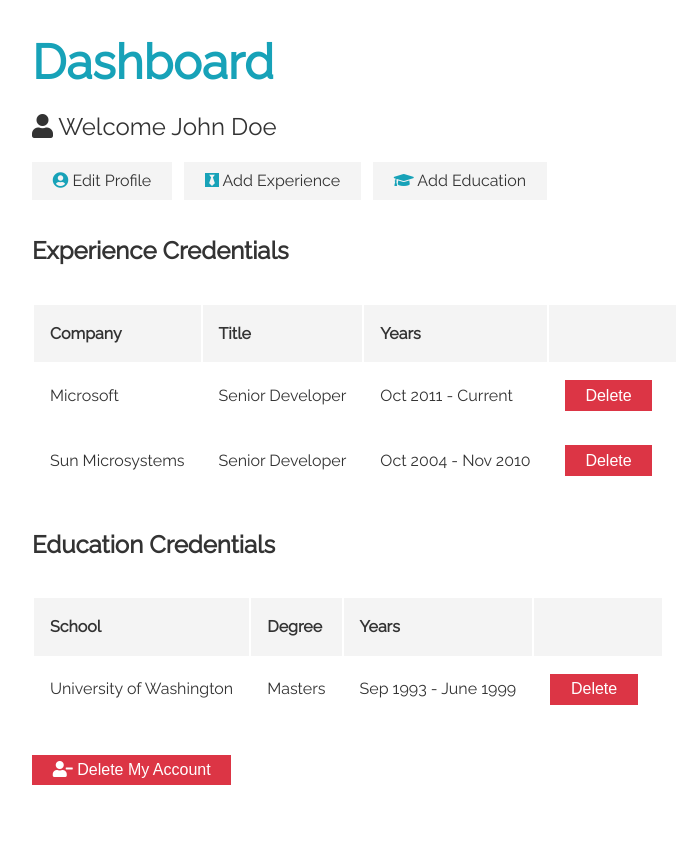
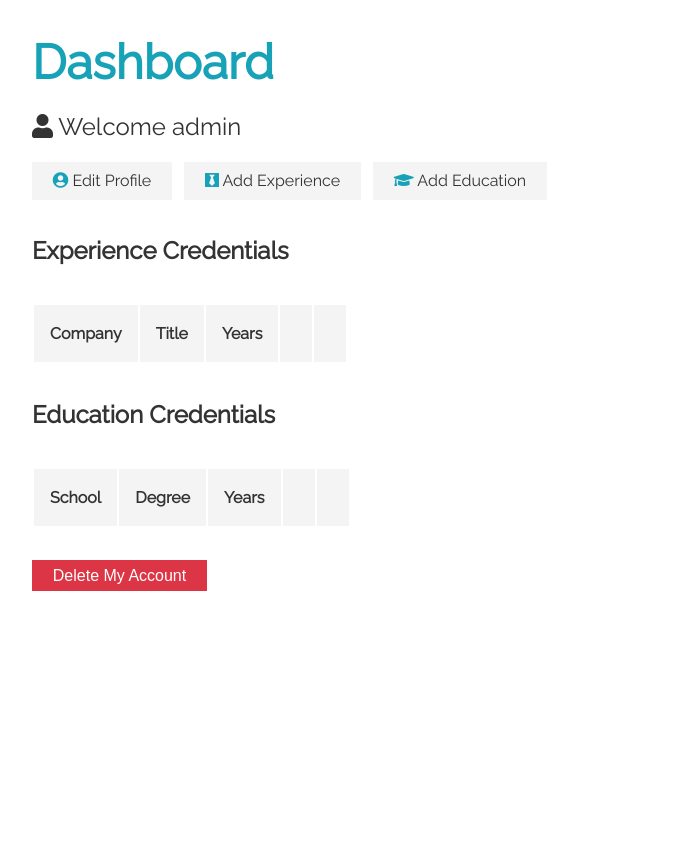
Before and after one commit to Sakayaaa/django-front-ready, a Django app: page /accounts/dashboard/ in a window 1280 px wide. Shown: the part 62-927 px from the top of the page, without its empty margins (90-773 px from the left). After the commit the page ends 653 px from the top, so only its background shows below. Run offline with Django 5.2, Linux system fonts and the light colour scheme; a user stored in the database is signed in; data comes from the database, SQL or seed files in the repository; lists and menus that the app fills with data are empty; some libraries are stand-ins or nearby versions.

Commit message:
modified:   accounts/templates/accounts/addexperience.html 	modified:   accounts/templates/accounts/dashboard.html 	modified:   accounts/templates/accounts/login.html 	modified:   accounts/templates/accounts/profile.html 	modified:   accounts/urls.py 	modified:   accounts/views.py 	modified:   blog/templates/blog/index.html 	modified:   blog/views.py 	new file:   fixture003.json

```diff
--- a/accounts/templates/accounts/addexperience.html
+++ b/accounts/templates/accounts/addexperience.html
@@ -51,7 +51,7 @@
         <div class="form-group">
           {{form.description}}
         </div>
-        <input type="submit" class="btn btn-primary my-1" value="Create"/>
+        <input type="submit" class="btn btn-primary my-1" value="Submit"/>
         <a class="btn my-1" href="{% url "dashboard" %}">Go Back</a>
       </form>
     </section>
--- a/accounts/templates/accounts/dashboard.html
+++ b/accounts/templates/accounts/dashboard.html
@@ -4,15 +4,15 @@
       <h1 class="large text-primary">
         Dashboard
       </h1>
-      <p class="lead"><i class="fas fa-user"></i> Welcome John Doe</p>
+      <p class="lead"><i class="fas fa-user"></i> Welcome {{userprofile.user.username}}</p>
       <div class="dash-buttons">
-        <a href="{% url "createprofile" %}" class="btn">
+        <a href="{% url "create_profile" %}" class="btn">
           <i class="fas fa-user-circle text-primary"></i> Edit Profile
         </a>
-        <a href="add-experience.html" class="btn">
+        <a href="{% url "add_experience" %}" class="btn">
           <i class="fab fa-black-tie text-primary"></i> Add Experience
         </a>
-        <a href="add-education.html" class="btn">
+        <a href="{% url "add_education" %}" class="btn">
           <i class="fas fa-graduation-cap text-primary"></i> Add Education
         </a>
       </div>
@@ -27,33 +27,40 @@
             <th class="hide-sm">Title</th>
             <th class="hide-sm">Years</th>
             <th></th>
+            <th></th>
           </tr>
         </thead>
         <tbody>
+          {% for experience in experience_list %}
             <tr>
-            <td>Microsoft</td>
-            <td class="hide-sm">Senior Developer</td>
+              <td>{{experience.company}}</td>
+              <td class="hide-sm">{{experience.job}}</td>
               <td class="hide-sm">
-              Oct 2011 - Current
+                {{experience.start_date|date:'F Y'}} -
+                {% if experience.current %}
+                  Current
+                {% else %}
+                  {{experience.end_date|date:'F Y'}}
+                {% endif %}
               </td>
               <td>
+                <form action="{% url "delete_experience" experience.id %}" method="POST"
+                onsubmit="return confirm('Are you sure you want to delete this experience?');">
+                  {% csrf_token %}
                   <button class="btn btn-danger">
                     Delete
                   </button>
+                </form>
+              </td>
+              <td>
+                <a href="{% url "edit_experience" experience.id %}">
+                  <button type="button" class="btn btn-primary">
+                    Edit
+                  </button>
+                </a>
               </td>
             </tr>
-          <tr>
-            <td>Sun Microsystems</td>
-            <td class="hide-sm">Senior Developer</td>
-            <td class="hide-sm">
-              Oct 2004 - Nov 2010
-            </td>
-            <td>
-              <button class="btn btn-danger">
-                Delete
-              </button>
-            </td>
-          </tr>
+          {% endfor %}
         </tbody>
       </table>
 
@@ -67,28 +74,50 @@
             <th class="hide-sm">Degree</th>
             <th class="hide-sm">Years</th>
             <th></th>
+            <th></th>
           </tr>
         </thead>
         <tbody>
+          {% for education in education_list %}
             <tr>
-            <td>University of Washington</td>
-            <td class="hide-sm">Masters</td>
+              <td>{{education.school}}</td>
+              <td class="hide-sm">{{education.degree}}</td>
               <td class="hide-sm">
-              Sep 1993 - June 1999
+                {{education.start_date|date:'F Y'}} -
+                {% if education.current %}
+                  Current
+                {% else %}
+                  {{education.end_date|date:'F Y'}}
+                {% endif %}
               </td>
               <td>
+                <form action="{% url "delete_education" education.id %}" method="POST"
+                onsubmit="return confirm('Are you sure you want to delete this education?');">
+                  {% csrf_token %}
                   <button class="btn btn-danger">
                     Delete
                   </button>
+                </form>
+              </td>
+              <td>
+                <a href="{% url "edit_education" education.id %}">
+                  <button type="button" class="btn btn-primary">
+                    Edit
+                  </button>
+                </a>
               </td>
             </tr>
+          {% endfor %}
+
         </tbody>
       </table>
 
       <div class="my-2">
-        <button class="btn btn-danger">
-          <i class="fas fa-user-minus"></i> Delete My Account
-        </button>
+        <form action="{% url 'delete_account' %}" method="POST"
+        onsubmit="return confirm('Are you sure you want to delete your account?');">
+        {% csrf_token %}
+          <button class="btn btn-danger">Delete My Account</button>
+        </form>
       </div>
     </section>
 {% endblock %}
--- a/accounts/templates/accounts/login.html
+++ b/accounts/templates/accounts/login.html
@@ -23,7 +23,7 @@
         <input type="submit" value="Login" class="btn btn-primary" />
       </form>
       <p class="my-1">
-        Don't have an account? <a href="register.html">Sign Up</a>
+        Don't have an account? <a href="{% url "register" %}">Sign Up</a>
       </p>
     </section>
 {% endblock %}
--- a/accounts/templates/accounts/profile.html
+++ b/accounts/templates/accounts/profile.html
@@ -64,7 +64,7 @@
             <p>
               {{experience.start_date|date:'F Y'}} -
               {% if experience.current %}
-                Present
+                Current
               {% else %}
                 {{experience.end_date|date:'F Y'}}</p>
               {% endif %}
--- a/accounts/urls.py
+++ b/accounts/urls.py
@@ -2,13 +2,20 @@ from django.urls import path
 from . import views
 
 urlpatterns = [
-    path('addeducation/', views.addeducation, name='addeducation'),
-    path('addexperience/', views.addexperience, name='addexperience'),
-    path('createprofile/', views.createprofile, name='createprofile'),
+    path('education/add/', views.add_education, name='add_education'),
+    path('education/<int:id>/edit/', views.edit_education, name='edit_education'),
+    path('education/<int:id>/delete/', views.delete_education, name='delete_education'),
+
+    path("experience/add/", views.add_experience, name="add_experience"),
+    path("experience/<int:id>/edit/", views.edit_experience, name="edit_experience"),
+    path("experience/<int:id>/delete/", views.delete_experience, name="delete_experience"),
+
+    path('create-profile/', views.create_profile, name='create_profile'),
     path('dashboard/', views.dashboard, name='dashboard'),
     path('login/', views.login, name='login'),
     path('logout/', views.logout, name='logout'),
-    path('profile/<int:id>', views.profile, name='profile'),
+    path('profile/<int:id>/', views.profile, name='profile'),
     path('profiles/', views.profiles, name='profiles'),
     path('register/', views.register, name='register'),
+    path('delete-account/', views.delete_account, name='delete_account'),
 ]
--- a/accounts/views.py
+++ b/accounts/views.py
@@ -1,5 +1,5 @@
-from django.shortcuts import render, redirect
-from .models import UserProfile
+from django.shortcuts import render, redirect, get_object_or_404
+from .models import UserProfile, Experience, Education
 from .forms import AddEducationForm, AddExperienceForm, UserProfileForm, RegisterForm
 from django.contrib.auth.decorators import login_required
 from django.contrib.auth import authenticate, login as django_login, logout as django_logout
@@ -7,7 +7,7 @@ from django.urls import reverse
 
 
 @login_required
-def addeducation(request):
+def add_education(request):
     if request.method == 'POST':
         form = AddEducationForm(request.POST)
         if form.is_valid():
@@ -21,7 +21,33 @@ def addeducation(request):
 
 
 @login_required
-def addexperience(request):
+def edit_education(request, id):
+    education = get_object_or_404(
+        Education, id=id, user=request.user.userprofile)
+
+    if request.method == "POST":
+        form = AddEducationForm(request.POST, instance=education)
+        if form.is_valid():
+            form.save()
+            return redirect('dashboard')
+
+    form = AddEducationForm(instance=education)
+    return render(request, 'accounts/addeducation.html', {'form': form})
+
+
+@login_required
+def delete_education(request, id):
+    education = get_object_or_404(
+        Education, id=id, user=request.user.userprofile)
+
+    if request.method == "POST":
+        education.delete()
+        return redirect('dashboard')
+    return redirect('dashboard')
+
+
+@login_required
+def add_experience(request):
     if request.method == 'POST':
         form = AddExperienceForm(request.POST)
         if form.is_valid():
@@ -35,7 +61,33 @@ def addexperience(request):
 
 
 @login_required
-def createprofile(request):
+def edit_experience(request, id):
+    experience = get_object_or_404(
+        Experience, id=id, user=request.user.userprofile)
+
+    if request.method == "POST":
+        form = AddExperienceForm(request.POST, instance=experience)
+        if form.is_valid():
+            form.save()
+            return redirect('dashboard')
+
+    form = AddExperienceForm(instance=experience)
+    return render(request, 'accounts/addexperience.html', {'form': form})
+
+
+@login_required
+def delete_experience(request, id):
+    experience = get_object_or_404(
+        Experience, id=id, user=request.user.userprofile)
+
+    if request.method == "POST":
+        experience.delete()
+        return redirect("dashboard")
+    return redirect("dashboard")
+
+
+@login_required
+def create_profile(request):
     user = request.user
     try:
         user_profile = user.userprofile
@@ -56,10 +108,20 @@ def createprofile(request):
 
 @login_required
 def dashboard(request):
-    return render(request, 'accounts/dashboard.html', {})
+    userprofile = request.user.userprofile
+    experience_list = userprofile.experience_set.all().order_by('-id')
+    education_list = userprofile.education_set.all().order_by('-id')
+    return render(request, 'accounts/dashboard.html', {
+        'userprofile': userprofile,
+        'experience_list': experience_list,
+        'education_list': education_list
+    })
 
 
 def login(request):
+    if request.user.is_authenticated:
+        return redirect('dashboard')
+
     if request.method == "POST":
         u = request.POST['username']
         p = request.POST['password']
@@ -67,7 +129,10 @@ def login(request):
 
         if user:
             django_login(request, user)
-            return redirect(reverse('createprofile'))
+            if user.userprofile:
+                return redirect('dashboard')
+            else:
+                return redirect(reverse('createprofile'))
         else:
             return render(request, 'accounts/login.html', {'error': 'error'})
     return render(request, 'accounts/login.html', {})
@@ -89,7 +154,7 @@ def profile(request, id):
         'skills_list': skills_list,
         'experience_list': experience_list,
         'education_list': education_list,
-        })
+    })
 
 
 @login_required
@@ -99,6 +164,9 @@ def profiles(request):
 
 
 def register(request):
+    if request.user.is_authenticated:
+        return redirect('dashboard')
+
     if request.method == "POST":
         form = RegisterForm(request.POST)
         if form.is_valid():
@@ -108,3 +176,12 @@ def register(request):
 
     form = RegisterForm()
     return render(request, 'accounts/register.html', {'form': form})
+
+
+def delete_account(request):
+    user = request.user
+    if request.method == "POST":
+        django_logout(request)
+        user.delete()
+        return redirect('index')
+    return redirect('dashboard')
--- a/blog/templates/blog/index.html
+++ b/blog/templates/blog/index.html
@@ -9,8 +9,8 @@
             other developers
           </p>
           <div class="buttons">
-            <a href="register.html" class="btn btn-primary">Sign Up</a>
-            <a href="login.html" class="btn btn">Login</a>
+            <a href="{% url "register" %}" class="btn btn-primary">Sign Up</a>
+            <a href="{% url "login" %}" class="btn btn">Login</a>
           </div>
         </div>
       </div>
```
Also changed, not shown: blog/views.py (+5 -2 lines), fixture003.json (added, +1 -0 lines). Lines whose indentation alone changed are shown as unchanged.
